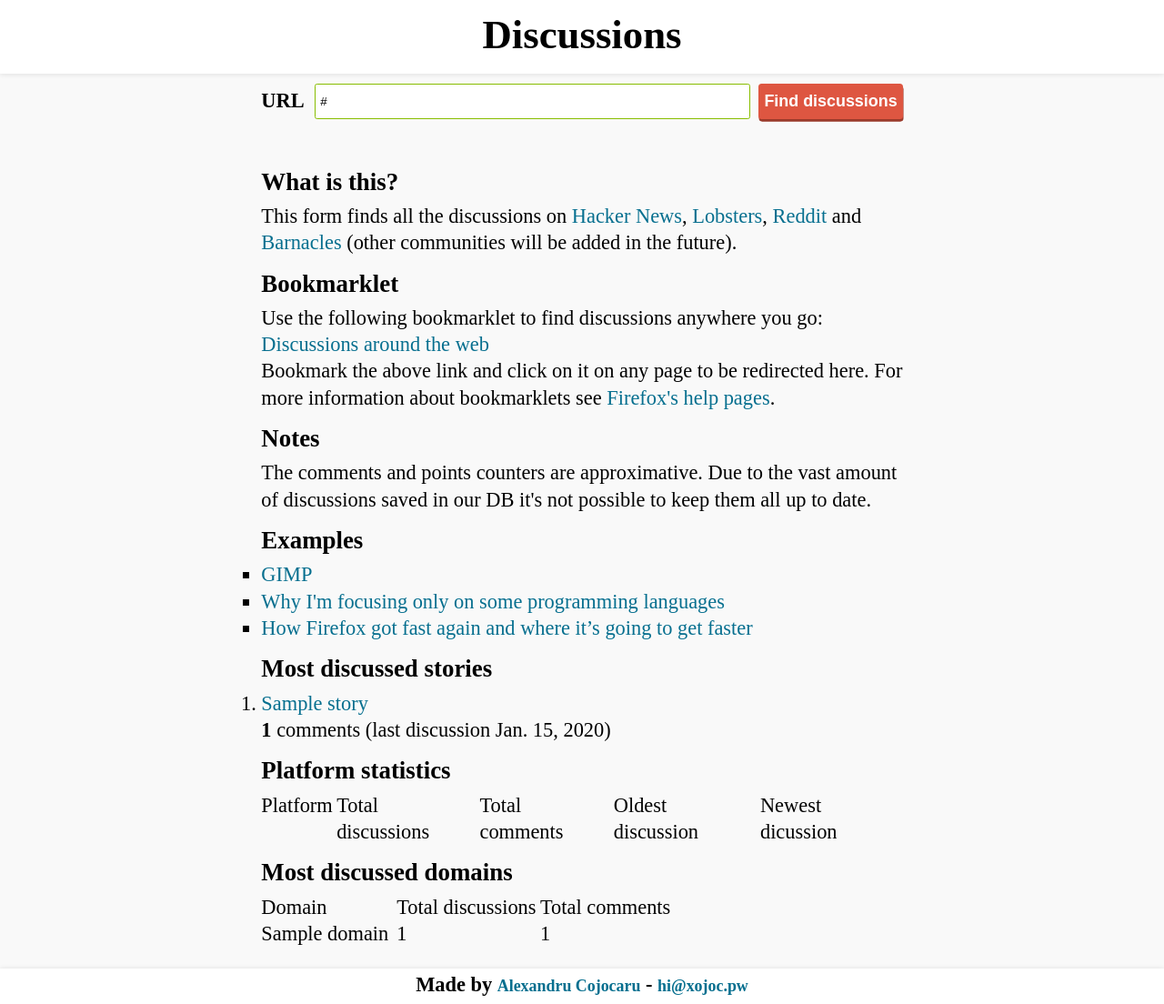
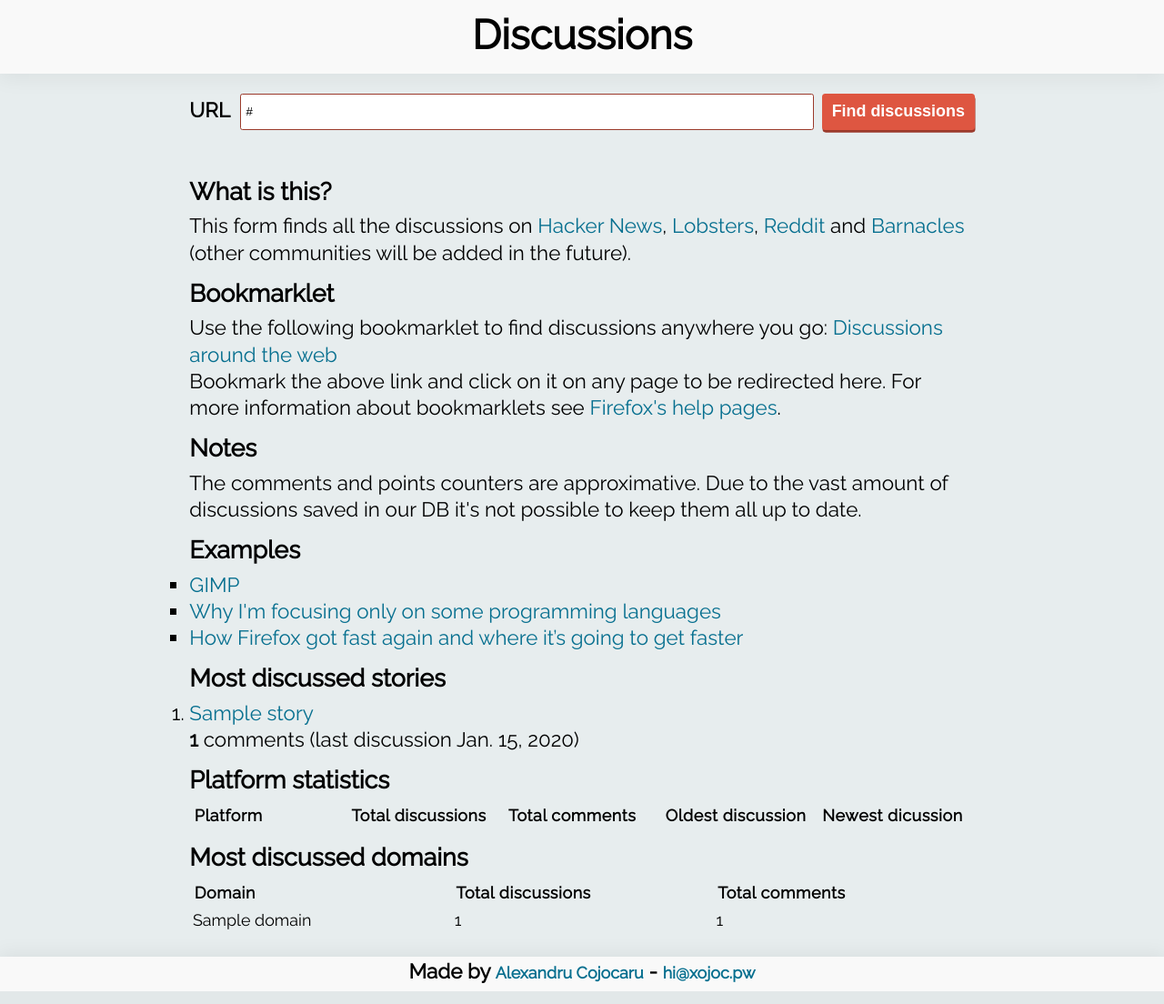
Before and after one commit to xojoc/discussions, a Django app: template web/templates/web/discussions.html in a window 1280 px wide. Shown: the whole page at 91% size. Run offline with Django 3.2, Linux system fonts and the light colour scheme; the template is opened without the code that fills it: most values are stand-ins (such as "Sample title", 1, 10 or a date in 2020); lists and menus that the app fills with data are empty.

Commit message:
Improve styling

```diff
--- a/web/static/style.css
+++ b/web/static/style.css
@@ -34,7 +34,7 @@ body {
 	color: black;
 	/*	font-size: 24px; */
 	font-size: 1.4em;
-	background-color: #f9f9f9; /* #eaf3ff; */
+	background-color: #e7edee; /* #f9f9f9; */ /* #eaf3ff; */
     /* margin: 0 2%; */
 	/* max-width: 63ch; */
 	/* margin-left: auto; */
@@ -87,15 +87,6 @@ b {
 	font-weight: bold;
 }
 
-/*
-#content {
-	max-width: 63ch;
-	margin-left: auto;
-	margin-right: auto;
-	padding-left: 0.2em;
-	padding-right: 0.2em;
-}
-*/
 
 #content h1 {
 	font-weight: bold;
@@ -136,10 +127,12 @@ input[type=submit] {
 	margin-top: 0.4em;
 	font-size: 0.8em;
 	text-rendering: optimizelegibility;
+	padding-left: 0.6em;
+padding-right: 0.6em;
 }
 input[type=text], input[type=email], input[type=password] {
 /*	background-color: #eee; */
-	border: 0.1em solid #88BD00;
+	border: 0.1em solid #9B3A2B; /*  #88BD00; */
 	border-radius: 0.2em;
 	padding: 0.4em;
 	/* min-width: 25em; */
@@ -174,9 +167,10 @@ input[type=text], input[type=email], input[type=password] {
 
 header {
 	/*	background-color: #f2deb0; */
-	background-color: white;
+	background-color: #f9f9f9;
 	/*	border-bottom: 1px solid #87C5E6; */
-	box-shadow: 0 0.1em 0.2em 0 #00000013;
+	box-shadow: 0 0.1em 1em 0.1em #00000010;
+	/* box-shadow: 0 0.1em 0.2em 0 #00000013; */
 	color: black;
 	max-width: 100vw;
 	padding-bottom: 0.4em;
@@ -339,7 +333,7 @@ header #menu #signup a {
 #content {
 	clear: both;
 	margin: 1.1em;
-	margin-top: 0.3em;
+	margin-top: 0.8em;
 /*	margin-left: 0.5em; */
 	/* margin-right: 0.7em; */
 	margin-right: 0.4em;
@@ -441,8 +435,8 @@ footer {
 	justify-content: center;
 	align-items: center;
 	font-weight: bold;
-	background-color: white;
-	box-shadow: 0 -0.05em 0.2em 0 #00000013;
+	background-color: #f9f9f9;
+	box-shadow: 0 -0.05em 1em 0.1em #00000010;
 	color: black;
 }
 
@@ -669,51 +663,42 @@ header #menu li {
 }
 
 table {
+	table-layout: fixed;
 	border-collapse: collapse;
+	width: 100%;
 }
 
 thead {
 	text-align: left;
 }
 
-
-
-tr td, tr th {
-	padding-left: 0.2em;
+th, td {
+	margin: 0;
+	padding-left: 0.3em;
+	padding-right: 0.3em;
+	padding-top: 0.2em;
+	padding-bottom: 0.2em;
+	font-size: 0.8em;
 }
 
+th {
+	font-weight: bold;
+	letter-spacing: 0.03em;
+}
+/*
 tr td:first-child, tr th:first-child {
 	padding-left: 0;
 }
+*/
 
-
-
-#mw-content-text table th {
-/*	background-color: #1F2831; */
-/*	border: 1px solid lightgray; */
-	text-align: center;
-	vertical-align: middle;
-	padding: 0.2em 0.4em;
+tbody tr:nth-child(odd) {
+  background-color: #e7edee;
 }
 
-#mw-content-text table td {
-/*	border: 1px solid lightgray; */
-	text-align: center;
-	vertical-align: middle;
-	padding: 0.2em 0.4em;
+tbody tr:nth-child(even) {
+  background-color: #dce4e6;
 }
 
-#mw-content-text .infobox {
-	margin-top: 0.5em;
-}
-
-#mw-content-text .infobox td {
-	text-align: left;
-}
-
-#mw-content-text .infobox th {
-	text-align: left;
-}
 
 .mwe-math-fallback-image-inline {
 	filter: invert(100%);
@@ -773,10 +758,12 @@ tr td:first-child, tr th:first-child {
 	min-width: 50vw;
 }
 
+
 #discussions input[type=submit] {
 	margin-left: 0.5em;
 	margin-top: 0;
 }
+
 
 #discussions #canonical_url {
 	padding-top: 0.2em;
--- a/web/statistics.py
+++ b/web/statistics.py
@@ -50,7 +50,7 @@ def discussions_top_domains():
                  discussion_count=Count('platform_id')).\
         order_by('-discussion_count')
 
-    return stats[:17]
+    return stats[:18]
 
 
 @shared_task(ignore_result=True)
--- a/web/templates/web/base.html
+++ b/web/templates/web/base.html
@@ -5,6 +5,7 @@
   <head>
 	<meta charset=utf-8>
 	<meta name=viewport content="width=device-width, initial-scale=1">
+	<link href="https://fonts.googleapis.com/css?family=Raleway&display=swap" rel="stylesheet">
 	<link rel="stylesheet" href="{% static "style.css" %}" />
 	<link rel="icon" type="image/png" href="https://xojoc.pw/favicon.ico">
 
```
